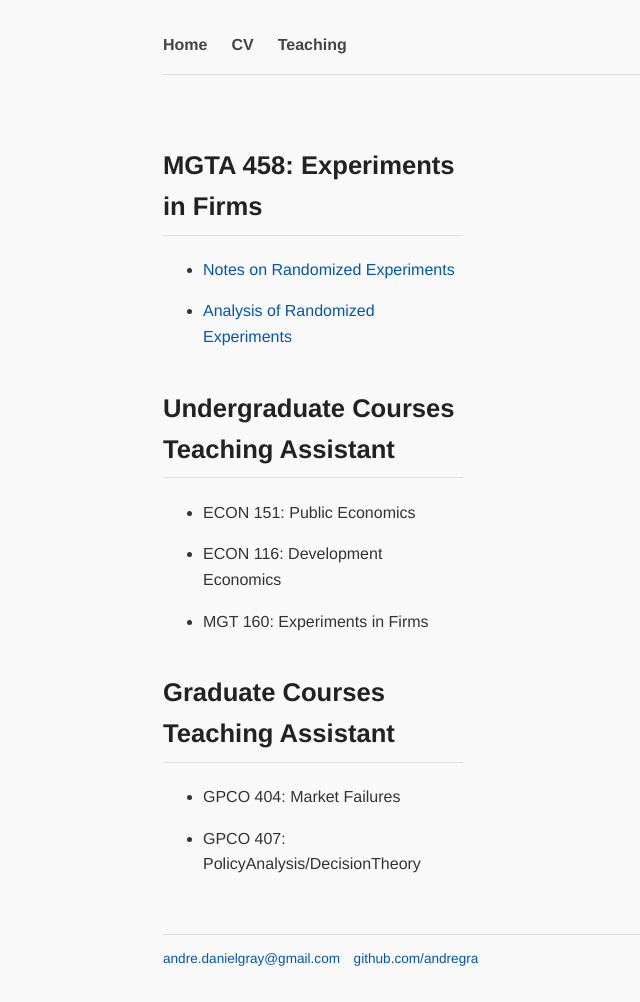
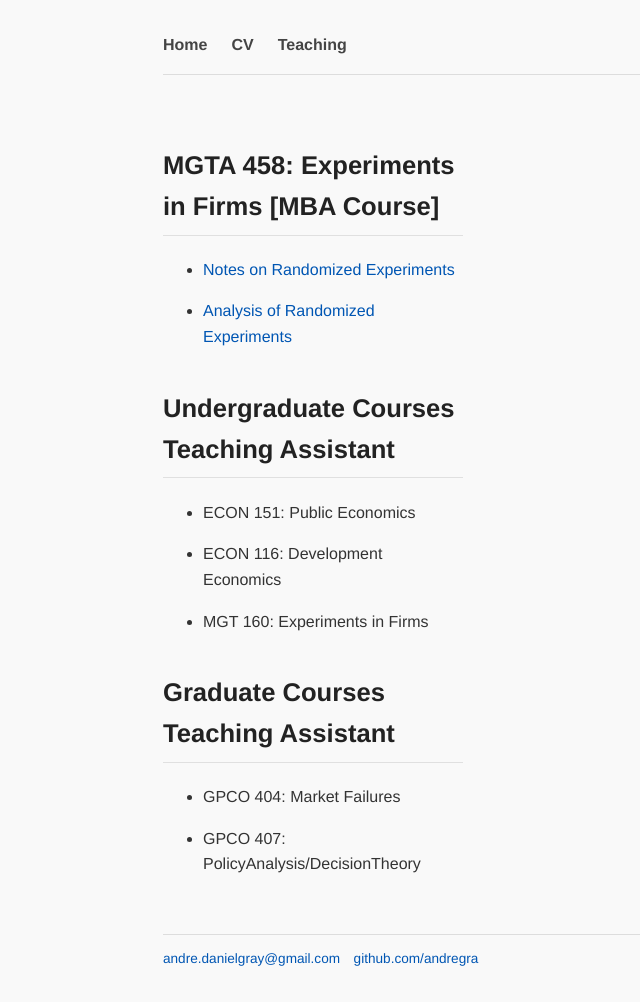
Before and after one commit to andregra/andregra.github.io, a Jekyll site: the page built from teaching.md, in a window 1280 px wide. Shown: the whole page, without its empty margins (27-667 px from the left). Built offline with Jekyll 4.4.1, drawn with Linux system fonts in a browser that asks for light colours.

Commit message:
Update teaching.md

```diff
--- a/teaching.md
+++ b/teaching.md
@@ -6,7 +6,7 @@ permalink: /teaching/
 
  <div class="wrapper">
  <div class="left">
-	 <h2> MGTA 458: Experiments in Firms </h2>
+	 <h2> MGTA 458: Experiments in Firms [MBA Course] </h2>
 	  	<ul class="papers">
 			<li><a href="/assets/randomization_notes.pdf">Notes on Randomized Experiments  </a>
 			</li>
```
